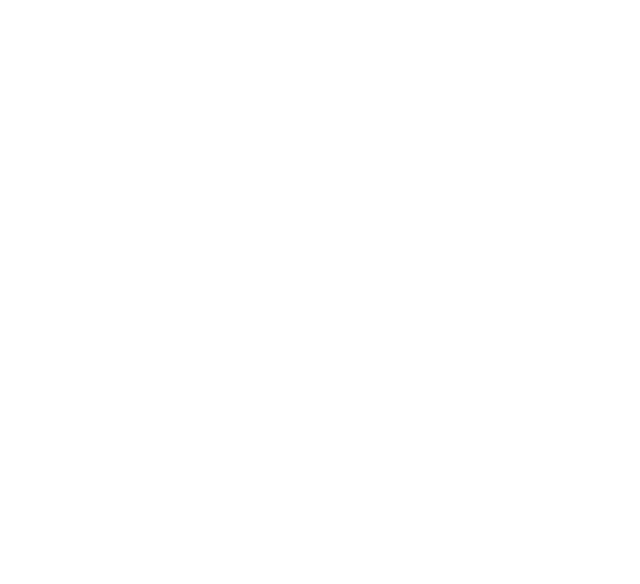
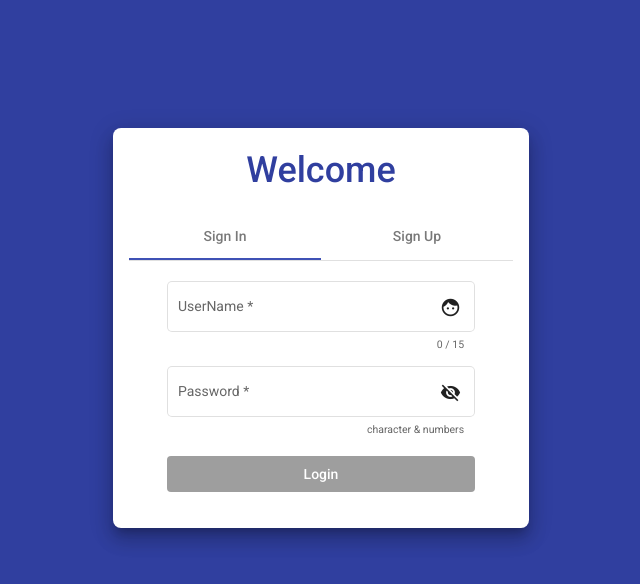
Before and after one commit to deleteLater/my-first-full-stack-web-app, an Angular app in the folder frontend/: page /authenticate in a window 1280 px wide. Before the commit this address led to /. Shown: the top 584 px of the page, without its empty margins (319-959 px from the left). Built offline with nearby package versions, Linux system fonts and the light colour scheme.

Commit message:
add authenticate component

```diff
--- a/frontend/src/app/app-routing.module.ts
+++ b/frontend/src/app/app-routing.module.ts
@@ -1,9 +1,11 @@
 import {NgModule} from '@angular/core';
 import {Routes, RouterModule} from '@angular/router';
 import {ShellComponent} from './components/shell.component';
+import {AuthenticateComponent} from './components/authenticate/authenticate.component';
 
 const routes: Routes = [
-  {path: '', component: ShellComponent, children: []}
+  {path: '', component: ShellComponent, children: []},
+  {path: 'authenticate', component: AuthenticateComponent}
 ];
 
 @NgModule({
--- /dev/null
+++ b/frontend/src/app/components/authenticate/authenticate.component.html
@@ -0,0 +1,77 @@
+<div class="login-container">
+  <mat-card class="mat-elevation-z12">
+    <mat-card-title>Welcome</mat-card-title>
+    <mat-tab-group mat-stretch-tabs>
+      <mat-tab label="Sign In">
+        <mat-card-content>
+          <form [formGroup]="loginForm" (ngSubmit)="onSubmit('login')">
+            <!--username-->
+            <mat-form-field appearance="outline">
+              <mat-label>UserName</mat-label>
+              <input #userName matInput formControlName="username" maxlength="15" required>
+              <mat-icon matSuffix>face</mat-icon>
+              <mat-error *ngIf="loginForm.controls.username.hasError('required')">
+                username is required
+              </mat-error>
+              <mat-hint align="end">{{userName.value.length}} / 15</mat-hint>
+            </mat-form-field>
+
+            <!--password-->
+            <mat-form-field appearance="outline">
+              <mat-label>Password</mat-label>
+              <input matInput formControlName="password" [type]="hidePwd ? 'password' : 'text'" required>
+              <mat-icon matSuffix (click)="hidePwd = !hidePwd">{{hidePwd ? 'visibility_off' : 'visibility'}}</mat-icon>
+              <mat-error *ngIf="loginForm.controls.password.hasError('required')">
+                password is required
+              </mat-error>
+              <mat-hint align="end">character & numbers</mat-hint>
+            </mat-form-field>
+
+            <button mat-raised-button type="submit" color="primary" [disabled]="!loginForm.valid">Login</button>
+          </form>
+        </mat-card-content>
+      </mat-tab>
+
+      <mat-tab label="Sign Up">
+        <mat-card-content>
+          <form [formGroup]="registerForm" (ngSubmit)="onSubmit('register')">
+            <!--username-->
+            <mat-form-field appearance="outline">
+              <mat-label>UserName</mat-label>
+              <input matInput formControlName="username" maxlength="15" required>
+              <mat-icon matSuffix>face</mat-icon>
+              <mat-error *ngIf="registerForm.controls.username.hasError('required')">
+                username is required
+              </mat-error>
+              <mat-hint>your user name</mat-hint>
+            </mat-form-field>
+
+            <!--password-->
+            <mat-form-field appearance="outline">
+              <mat-label>Password</mat-label>
+              <input matInput formControlName="password" [type]="hidePwd ? 'password' : 'text'" required>
+              <mat-icon matSuffix (click)="hidePwd = !hidePwd">{{hidePwd ? 'visibility_off' : 'visibility'}}</mat-icon>
+              <mat-error *ngIf="registerForm.controls.password.hasError('required')">
+                password is required
+              </mat-error>
+              <mat-hint>your password</mat-hint>
+            </mat-form-field>
+
+            <!--email-->
+            <mat-form-field appearance="outline">
+              <mat-label>Email</mat-label>
+              <input matInput formControlName="email" required email>
+              <mat-icon matSuffix>email</mat-icon>
+              <mat-error *ngIf="registerForm.controls.email.hasError('required')">
+                email is required
+              </mat-error>
+              <mat-hint>your email</mat-hint>
+            </mat-form-field>
+
+            <button mat-raised-button type="submit" color="primary" [disabled]="!loginForm.valid">Register</button>
+          </form>
+        </mat-card-content>
+      </mat-tab>
+    </mat-tab-group>
+  </mat-card>
+</div>
--- /dev/null
+++ b/frontend/src/app/components/authenticate/authenticate.component.scss
@@ -0,0 +1,52 @@
+.login-container {
+  top: 0;
+  margin: 0;
+  padding: 0;
+  width: 100%;
+  height: 100%;
+  display: block;
+  background-color: #303F9F;
+  background-position: center;
+  background-repeat: no-repeat;
+  background-size: cover;
+  overflow: hidden;
+}
+
+mat-card {
+  width: 30%;
+  margin: 10% auto;
+  border-radius: 8px;
+  padding-top: 32px;
+}
+
+.mat-checkbox {
+}
+
+mat-form-field, mat-checkbox {
+  width: 80%;
+  display: block;
+  margin: 15px auto;
+}
+
+mat-card-content {
+  margin-top: 20px;
+}
+
+mat-card-title {
+  color: #303F9F;
+  font-size: 36px;
+  text-align: center;
+  margin-bottom: 32px;
+}
+
+.mat-raised-button.mat-primary {
+  width: 80%;
+  display: block;
+  background-color: #00B0FF;
+  margin: 20px auto;
+}
+
+.mat-raised-button.mat-primary[disabled] {
+  color: white;
+  background-color: #9E9E9E;
+}
--- /dev/null
+++ b/frontend/src/app/components/authenticate/authenticate.component.ts
@@ -0,0 +1,44 @@
+import {Component, OnInit} from '@angular/core';
+import {FormBuilder, Validators} from '@angular/forms';
+import {Router} from '@angular/router';
+
+@Component({
+  selector: 'app-authenticate',
+  templateUrl: './authenticate.component.html',
+  styleUrls: ['./authenticate.component.scss']
+})
+export class AuthenticateComponent implements OnInit {
+
+  loginForm = this.fb.group({
+    username: ['', [Validators.required, Validators.max(15)]],
+    password: ['', Validators.required]
+  });
+
+  registerForm = this.fb.group({
+    username: ['', [Validators.required, Validators.max(15)]],
+    password: ['', [Validators.required]],
+    email: ['', [Validators.required, Validators.email]]
+  });
+
+  hidePwd = true;
+
+  constructor(
+    private fb: FormBuilder,
+    private route: Router
+  ) {
+  }
+
+  ngOnInit(): void {
+  }
+
+  onSubmit(action: string) {
+    if (action !== 'login' && action !== 'register') {
+      return;
+    }
+
+    console.log(this.loginForm.value);
+
+    this.route.navigate([''])
+      .then(result => `navigate to home: ${result}`);
+  }
+}
--- a/frontend/src/app/components/nav/nav.component.ts
+++ b/frontend/src/app/components/nav/nav.component.ts
@@ -10,7 +10,7 @@
 
     <a mat-button routerLink="/home">Home</a>
     <a mat-button routerLink="/about">About</a>
-    <a mat-raised-button color="warn" routerLink="/sign-in">Sign In</a>
+    <a mat-raised-button color="warn" routerLink="/authenticate">Sign In</a>
   </mat-toolbar>
   `,
   styles: ['.spacer {flex: 1 1 auto; } mat-icon {margin-right: 10px}']
```
Also changed, not shown: frontend/src/app/app.module.ts (+6 -2 lines), frontend/src/app/modules/app-material.module.ts (+10 -0 lines), 1 other file (tests, documents, lock files or other folders).
